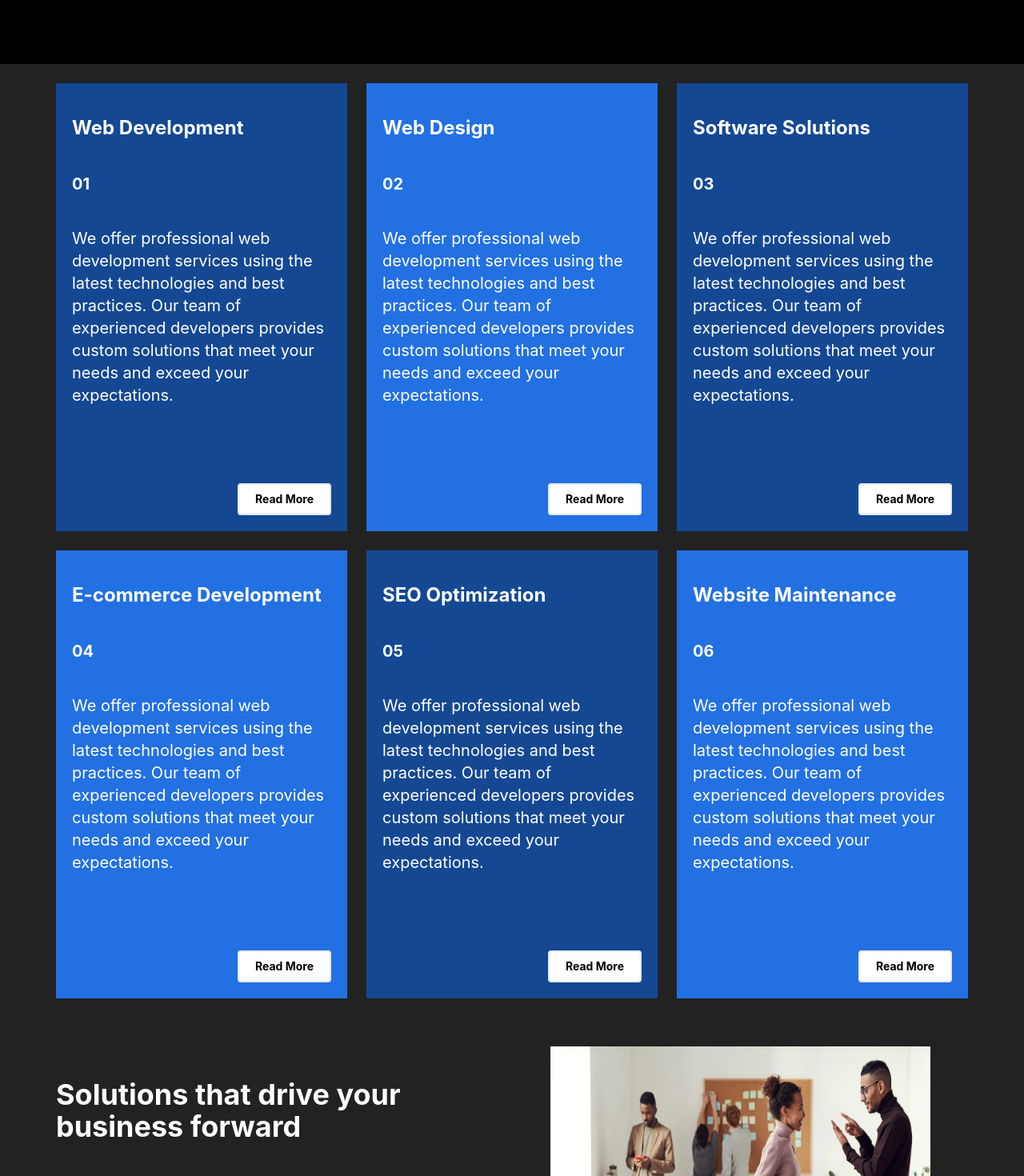
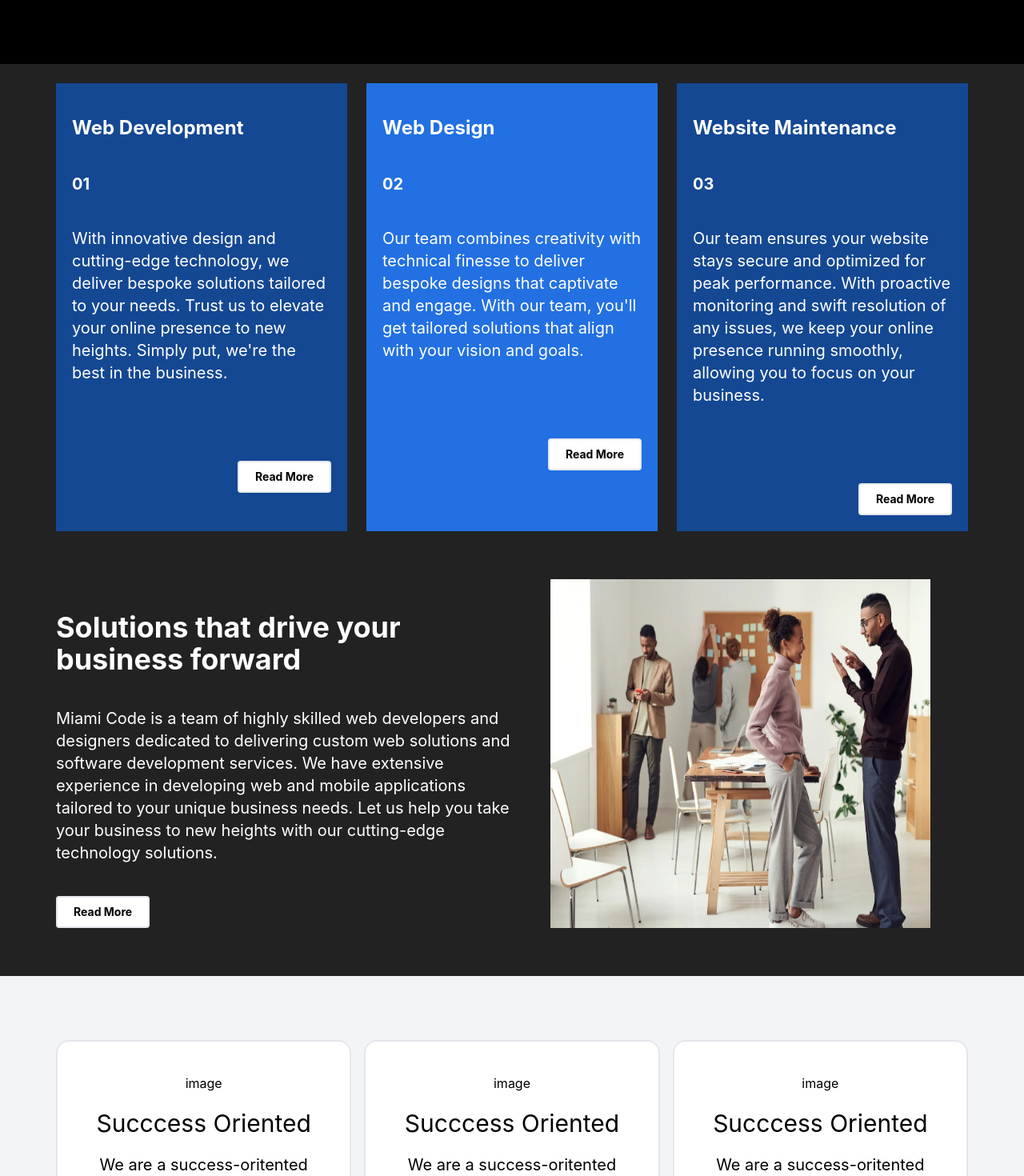
Before and after one commit to Bolmey/JB_Development, a React (Create React App) app: page / in a window 1280 px wide. Shown: the part 400-1870 px from the top of the page at 80% size. Built offline with nearby package versions, Linux system fonts and the light colour scheme.

Commit message:
updates to boxes

```diff
--- a/src/pages/Home.js
+++ b/src/pages/Home.js
@@ -11,8 +11,7 @@ export default function Home() {
 			<section class="flex  justify-center w-full bg-black md:p-10">
 				<div class="flex flex-col h-[400px] max-w-[1140px] w-full ">
 					<div class="text-white text-6xl max-w-[80%]">
-						Miami Code - Expert Web Development and Software
-						Solutions
+						Miami Code - Experts in Web Development
 					</div>
 					<div>
 						<ButtonDefault />
@@ -33,10 +32,9 @@ export default function Home() {
 						</div>
 						<div class="pt-10 text-xl  font-bold">01</div>
 						<div class="pt-10 text-xl ">
-							We offer professional web development services using
-							the latest technologies and best practices. Our team
-							of experienced developers provides custom solutions
-							that meet your needs and exceed your expectations.
+						With innovative design and cutting-edge technology, we deliver bespoke solutions
+						 tailored to your needs. Trust us to elevate your online presence to new heights.
+						  Simply put, we're the best in the business.
 						</div>
 						<div class="flex justify-end pt-24">
 							<ButtonDefault />
@@ -46,10 +44,9 @@ export default function Home() {
 						<div class="text-2xl font-bold pt-5">Web Design</div>
 						<div class="pt-10 text-xl  font-bold">02</div>
 						<div class="pt-10 text-xl ">
-							We offer professional web development services using
-							the latest technologies and best practices. Our team
-							of experienced developers provides custom solutions
-							that meet your needs and exceed your expectations.
+						Our team combines creativity with technical finesse to deliver bespoke designs
+						 that captivate and engage. With our team, you'll get tailored solutions that
+						 align with your vision and goals.
 						</div>
 						<div class="flex justify-end pt-24">
 							<ButtonDefault />
@@ -57,63 +54,19 @@ export default function Home() {
 					</div>
 					<div class="flex flex-col text-white bg-blue1 p-10 md:p-5">
 						<div class="text-2xl font-bold pt-5">
-							Software Solutions
+						Website Maintenance
 						</div>
 						<div class="pt-10 text-xl  font-bold">03</div>
 						<div class="pt-10 text-xl ">
-							We offer professional web development services using
-							the latest technologies and best practices. Our team
-							of experienced developers provides custom solutions
-							that meet your needs and exceed your expectations.
+						Our team ensures your website stays secure and optimized for peak performance.
+						 With proactive monitoring and swift resolution of any issues, we keep your online presence
+						  running smoothly, allowing you to focus on your business.
 						</div>
 						<div class="flex justify-end pt-24">
 							<ButtonDefault />
 						</div>
-					</div>
-					<div class="flex flex-col text-white bg-blue2 p-10 md:p-5">
-						<div class="text-2xl font-bold pt-5">
-							E-commerce Development
-						</div>
-						<div class="pt-10 text-xl  font-bold">04</div>
-						<div class="pt-10 text-xl ">
-							We offer professional web development services using
-							the latest technologies and best practices. Our team
-							of experienced developers provides custom solutions
-							that meet your needs and exceed your expectations.
-						</div>
-						<div class="flex justify-end pt-24">
-							<ButtonDefault />
-						</div>
-					</div>
-					<div class="flex flex-col text-white bg-blue1 p-10 md:p-5">
-						<div class="text-2xl font-bold pt-5">
-							SEO Optimization
-						</div>
-						<div class="pt-10 text-xl  font-bold">05</div>
-						<div class="pt-10 text-xl ">
-							We offer professional web development services using
-							the latest technologies and best practices. Our team
-							of experienced developers provides custom solutions
-							that meet your needs and exceed your expectations.
-						</div>
-						<div class="flex justify-end pt-24">
-							<ButtonDefault />
-						</div>
-					</div>
-					<div class="flex flex-col text-white bg-blue2  p-10 md:p-5">
-						<div class="text-2xl font-bold pt-5">
-							Website Maintenance
-						</div>
-						<div class="pt-10 text-xl  font-bold">06</div>
-						<div class="pt-10 text-xl ">
-							We offer professional web development services using
-							the latest technologies and best practices. Our team
-							of experienced developers provides custom solutions
-							that meet your needs and exceed your expectations.
-						</div>
-						<div class="flex justify-end pt-24">
-							<ButtonDefault />
-						</div>
+
+
 					</div>
 				</div>
 			</section>
```
